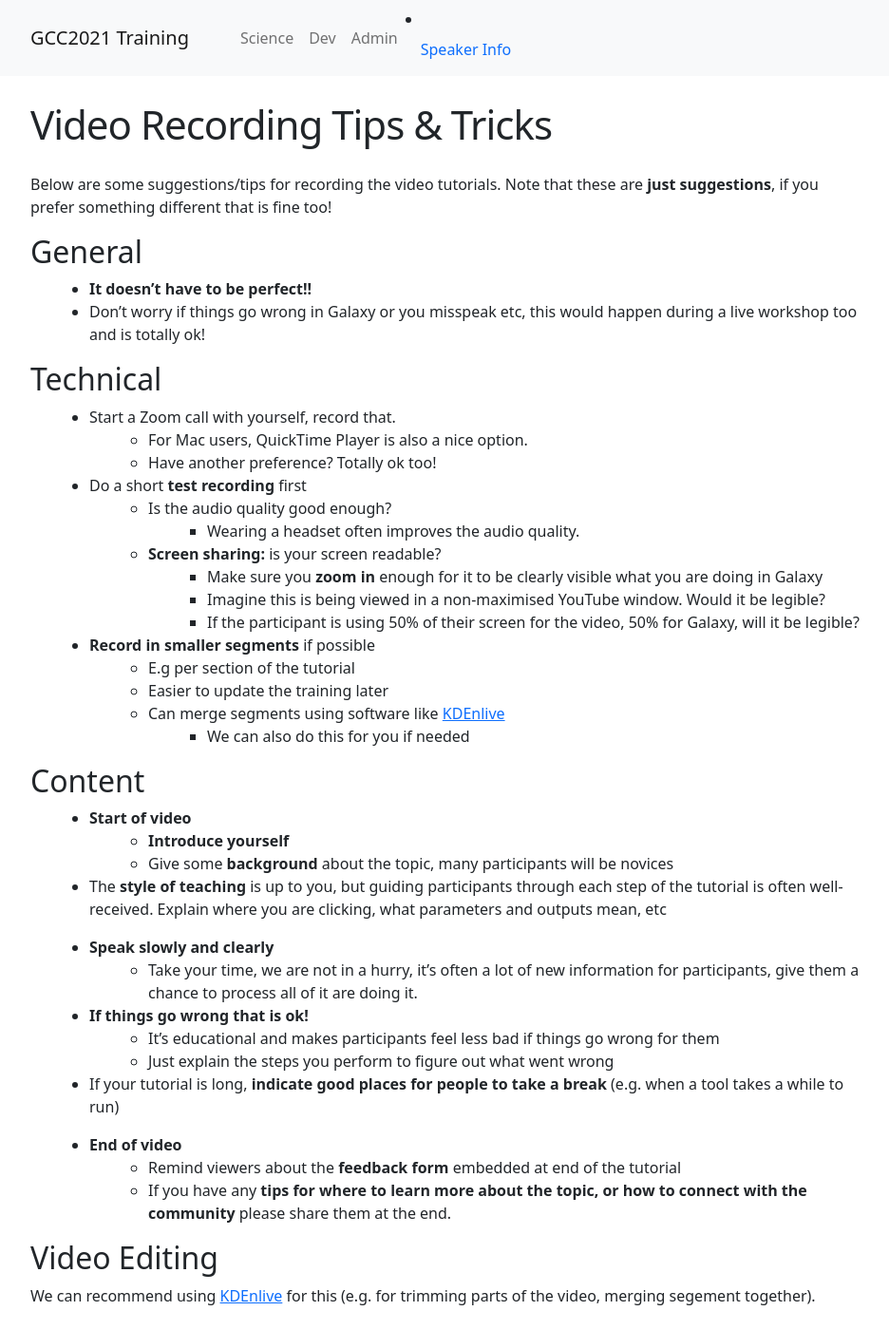
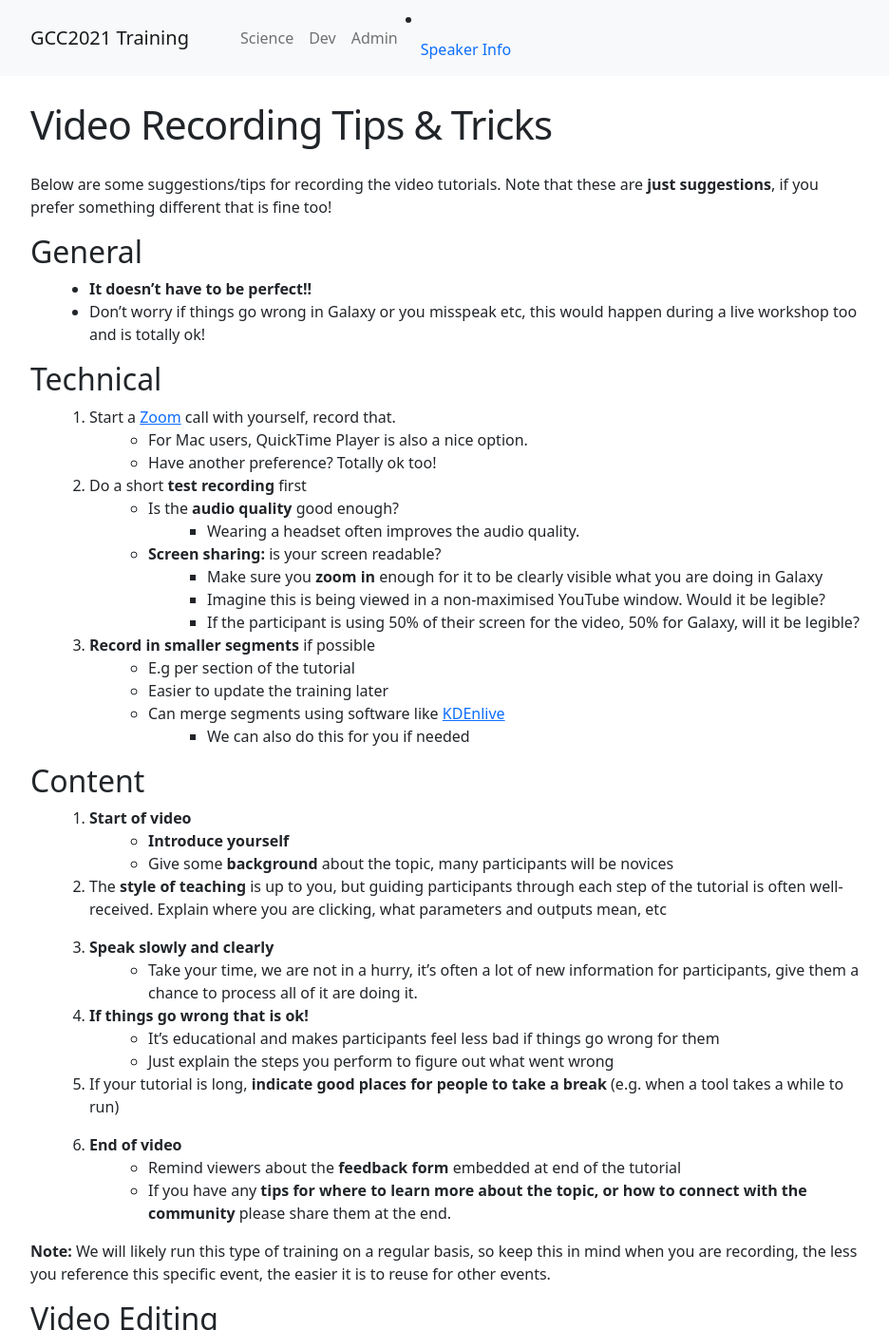
Before and after one commit to shiltemann/gcc2021-training, a Jekyll site: the page built from recording.md, in a window 1280 px wide and 1400 px high. Shown: the whole window at 95% size, without its empty margins (168-1104 px from the left). Built offline with Jekyll 4.4.1, drawn with Linux system fonts in a browser that asks for light colours.

Commit message:
update instructions

```diff
--- a/recording.md
+++ b/recording.md
@@ -16,58 +16,67 @@ that is fine too!
 
 ## Technical
 
-- Start a Zoom call with yourself, record that.
-  - For Mac users, QuickTime Player is also a nice option.
-  - Have another preference? Totally ok too!
+1. Start a [Zoom](https://zoom.us/) call with yourself, record that.
+   - For Mac users, QuickTime Player is also a nice option.
+   - Have another preference? Totally ok too!
 
 
-- Do a short **test recording** first
-  - Is the audio quality good enough?
-    - Wearing a headset often improves the audio quality.
-  - **Screen sharing:** is your screen readable?
-    - Make sure you **zoom in** enough for it to be clearly visible what you are doing in Galaxy
-    - Imagine this is being viewed in a non-maximised YouTube window. Would it be legible?
-    - If the participant is using 50% of their screen for the video,     50% for Galaxy, will it be legible?
+
+2. Do a short **test recording** first
+   - Is the **audio quality** good enough?
+     - Wearing a headset often improves the audio quality.
+   - **Screen sharing:** is your screen readable?
+     - Make sure you **zoom in** enough for it to be clearly visible what you are doing in Galaxy
+     - Imagine this is being viewed in a non-maximised YouTube window. Would it be legible?
+     - If the participant is using 50% of their screen for the video,     50% for Galaxy, will it be legible?
 
 
-- **Record in smaller segments** if possible
-  - E.g per section of the tutorial
-  - Easier to update the training later
-  - Can merge segments using software like [KDEnlive](https://kdenlive.org/en/)
-    - We can also do this for you if needed
+3. **Record in smaller segments** if possible
+   - E.g per section of the tutorial
+   - Easier to update the training later
+   - Can merge segments using software like [KDEnlive](https://kdenlive.org/en/)
+     - We can also do this for you if needed
 
 
 ## Content
 
-- **Start of video**
+
+1. **Start of video**
   - **Introduce yourself**
   - Give some **background** about the topic, many participants will be novices
 
 
-- The **style of teaching** is up to you, but guiding participants through each step of the tutorial is often well-received. Explain where you are clicking, what parameters and outputs mean, etc
+
+2. The **style of teaching** is up to you, but guiding participants through each step of the tutorial is often well-received. Explain where you are clicking, what parameters and outputs mean, etc
 
 
-- **Speak slowly and clearly**
+
+3. **Speak slowly and clearly**
   - Take your time, we are not in a hurry, it's often a lot of new information
     for participants, give them a chance to process all of it
     are doing it.
 
 
-- **If things go wrong that is ok!**
+
+4. **If things go wrong that is ok!**
   - It's educational and makes participants feel less bad if things go wrong
     for them
   - Just explain the steps you perform to figure out what went wrong
 
 
-- If your tutorial is long, **indicate good places for people to take
+
+5. If your tutorial is long, **indicate good places for people to take
   a break** (e.g. when a tool takes a while to run)
 
 
-- **End of video**
+
+6. **End of video**
   - Remind viewers about the **feedback form** embedded at end of the tutorial
   - If you have any **tips for where to learn more about the topic, or how to connect with the community** please share them at the end.
 
 
+**Note:** We will likely run this type of training on a regular basis, so keep this in mind when you are recording, the less you reference this specific event, the easier it is to reuse for other events.
+
 ## Video Editing
 
 We can recommend using [KDEnlive](https://kdenlive.org/en/) for this (e.g. for trimming parts of the video, merging segement together).
```
